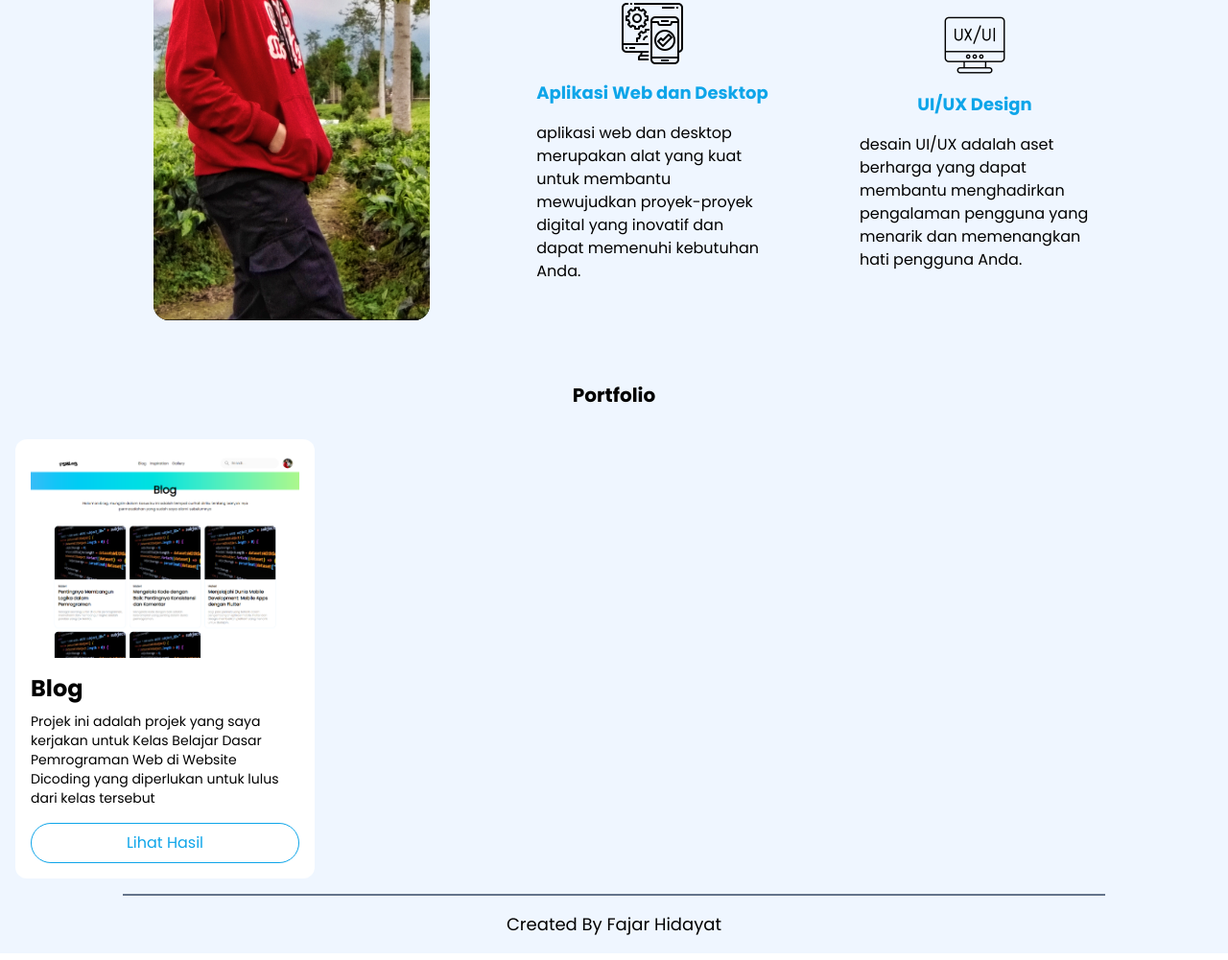
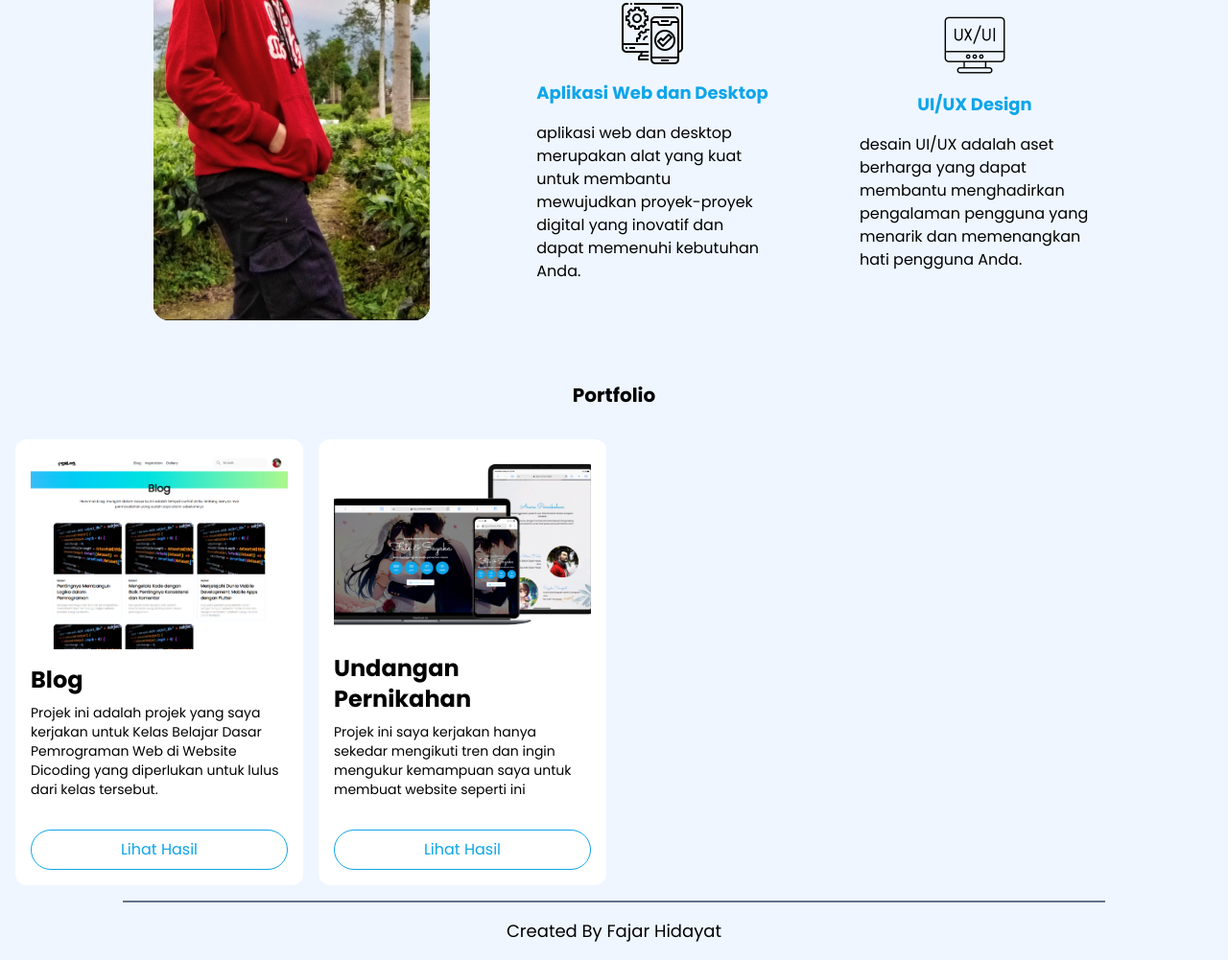
Before and after one commit to fajarhidayat18/fajarhidayat18.github.io, a website: page index.html in a window 1280 px wide. Shown: the part 1416-2417 px from the top of the page at 96% size. Drawn offline with Linux system fonts and the light colour scheme.

Commit message:
add: new portofolio

```diff
--- a/index.html
+++ b/index.html
@@ -164,25 +164,48 @@
       <section id="Portfolio" class="container mx-auto mb-4">
         <h2 class="mb-8 text-center text-xl font-bold">Portfolio</h2>
         <div
-          class="grid grid-cols-1 sm:grid-cols-2 md:grid-cols-3 xl:grid-cols-4"
+          class="grid grid-cols-1 gap-4 sm:grid-cols-2 md:grid-cols-3 xl:grid-cols-4"
         >
           <article
-            class="rounded-xl bg-white p-4 shadow-md transition-shadow ease-linear md:shadow-none md:hover:shadow-md"
+            class="grid grid-rows-[1fr_0.1fr_0.1fr] gap-4 rounded-xl bg-white p-4 shadow-md transition-shadow ease-linear md:shadow-none md:hover:shadow-md"
           >
             <img
-              class="mb-4"
+              class="h-full w-full object-cover object-center"
               src="assets/img/Submission-Dasar-Pemograman-Web.png"
               alt="tangkapan layar projek Submission Dasar Pemograman Web"
             />
-            <h6 class="mb-2 text-2xl font-bold">Blog</h6>
-            <p class="mb-4 text-sm">
-              Projek ini adalah projek yang saya kerjakan untuk Kelas Belajar
-              Dasar Pemrograman Web di Website Dicoding yang diperlukan untuk
-              lulus dari kelas tersebut
-            </p>
+            <div class="">
+              <h6 class="mb-2 text-2xl font-bold">Blog</h6>
+              <p class="mb-4 text-sm">
+                Projek ini adalah projek yang saya kerjakan untuk Kelas Belajar
+                Dasar Pemrograman Web di Website Dicoding yang diperlukan untuk
+                lulus dari kelas tersebut.
+              </p>
+            </div>
             <a
               href="https://fajarhidayat18.github.io/blog"
-              class="flex justify-center rounded-full border border-sky-500 px-3 py-2 text-sky-500 transition ease-in-out hover:border-white hover:bg-sky-500 hover:text-white"
+              class="flex items-center justify-center self-end rounded-full border border-sky-500 px-3 py-2 text-sky-500 transition ease-in-out hover:border-white hover:bg-sky-500 hover:text-white"
+              >Lihat Hasil</a
+            >
+          </article>
+          <article
+            class="grid grid-rows-[1fr_0.1fr_0.1fr] gap-4 rounded-xl bg-white p-4 shadow-md transition-shadow ease-linear md:shadow-none md:hover:shadow-md"
+          >
+            <img
+              class="h-full w-full object-cover object-center"
+              src="assets/img/fs-wedding-invitation.png"
+              alt="tangkapan layar projek Submission Dasar Pemograman Web"
+            />
+            <div class="">
+              <h6 class="mb-2 text-2xl font-bold">Undangan Pernikahan</h6>
+              <p class="mb-4 text-sm">
+                Projek ini saya kerjakan hanya sekedar mengikuti tren dan ingin
+                mengukur kemampuan saya untuk membuat website seperti ini
+              </p>
+            </div>
+            <a
+              href="https://fs-wedding-invitation.netlify.app/"
+              class="flex items-center justify-center self-end rounded-full border border-sky-500 px-3 py-2 text-sky-500 transition ease-in-out hover:border-white hover:bg-sky-500 hover:text-white"
               >Lihat Hasil</a
             >
           </article>
```
Also changed, not shown: assets/img/fs-wedding-invitation.png (added), style/index.css, 1 other file.
